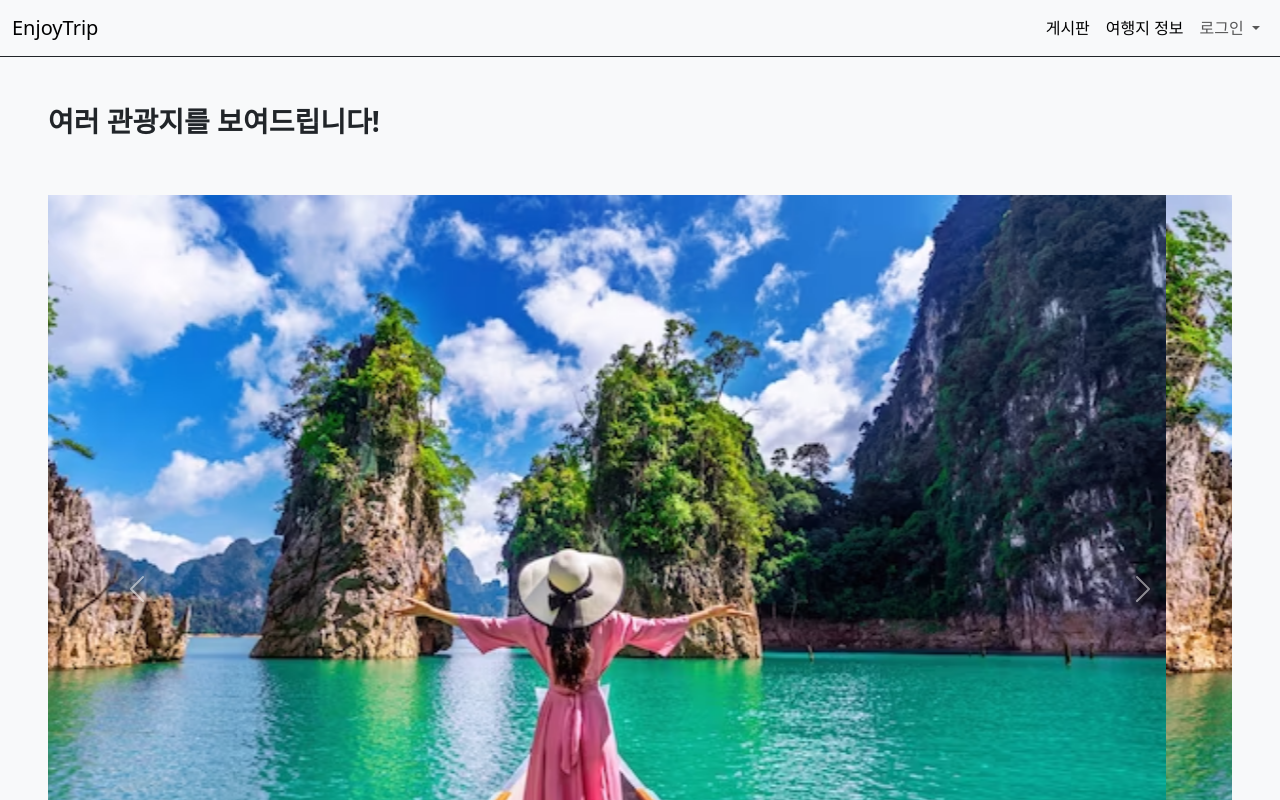
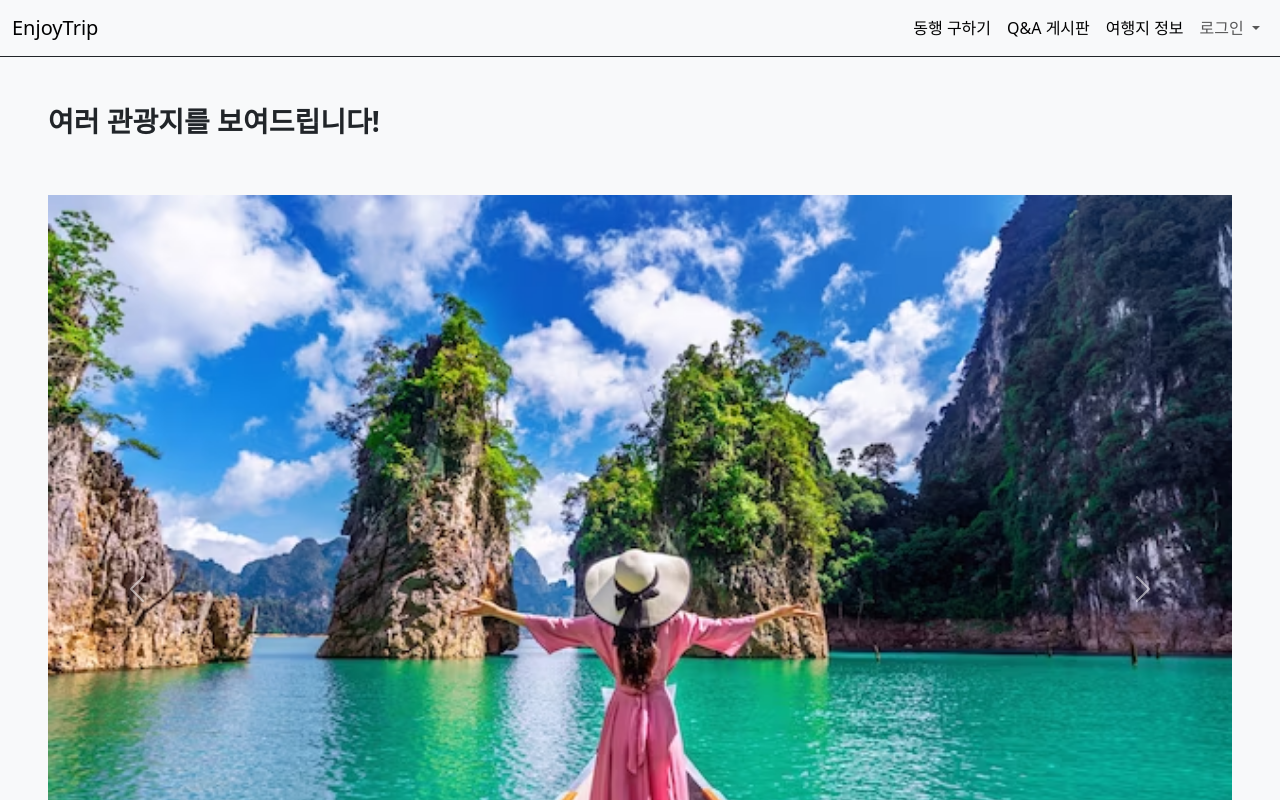
Before and after one commit to kjy0349/EnjoyTrip_Vue_frontend, a Vue app: page / in a window 1280 px wide. Shown: the top 800 px of the page. Built offline with nearby package versions, Linux system fonts and the light colour scheme.

Commit message:
NavBar fixiing

```diff
--- a/src/api/member.js
+++ b/src/api/member.js
@@ -123,6 +123,7 @@ export const useMemberStore = defineStore(
             isLogin.value = false
             userInfo.value = null
             isValidToken.value = false
+            router.push({ name: 'home' })
           } else {
             console.error('유저 정보 없음!!!!')
           }
--- a/src/components/Home.vue
+++ b/src/components/Home.vue
@@ -5,19 +5,15 @@
     <h3 class="fw-semibold">여러 관광지를 보여드립니다!</h3>
   </div>
   <div class="p-5">
-    <div
-      id="carouselExampleAutoplaying"
-      class="carousel slide"
-      data-bs-ride="carousel"
-    >
+    <div id="carouselExampleAutoplaying" class="carousel slide" data-bs-ride="carousel">
       <div class="carousel-inner">
         <div class="carousel-item active">
           <img src="@/assets/img/boat.jpg" class="w-100" alt="..." />
         </div>
-        <div class="carousel-item">
+        <div class="carousel-item active">
           <img src="@/assets/img/boat.jpg" class="w-100" alt="..." />
         </div>
-        <div class="carousel-item">
+        <div class="carousel-item active">
           <img src="@/assets/img/boat.jpg" class="w-100" alt="..." />
         </div>
       </div>
@@ -114,9 +110,7 @@
   </div> -->
 
   <div class="container">
-    <h1 class="fw-light text-center text-lg-start mt-4 mb-0">
-      Thumbnail Gallery
-    </h1>
+    <h1 class="fw-light text-center text-lg-start mt-4 mb-0">Thumbnail Gallery</h1>
 
     <hr class="mt-2 mb-5" />
 
--- a/src/components/NavBar.vue
+++ b/src/components/NavBar.vue
@@ -27,7 +27,12 @@ const { isLogin, userInfo } = storeToRefs(store)
           <ul class="navbar-nav me-auto mb-2 mb-lg-0">
             <li class="nav-item">
               <router-link :to="{ name: 'board' }" class="text-decoration-none text-black nav-link"
-                >게시판</router-link
+                >동행 구하기</router-link
+              >
+            </li>
+            <li class="nav-item">
+              <router-link :to="{ name: 'board' }" class="text-decoration-none text-black nav-link"
+                >Q&A 게시판</router-link
               >
             </li>
             <li class="nav-item">
```
Also changed, not shown: src/components/board/comment/CommentItem.vue (+0 -8 lines).
